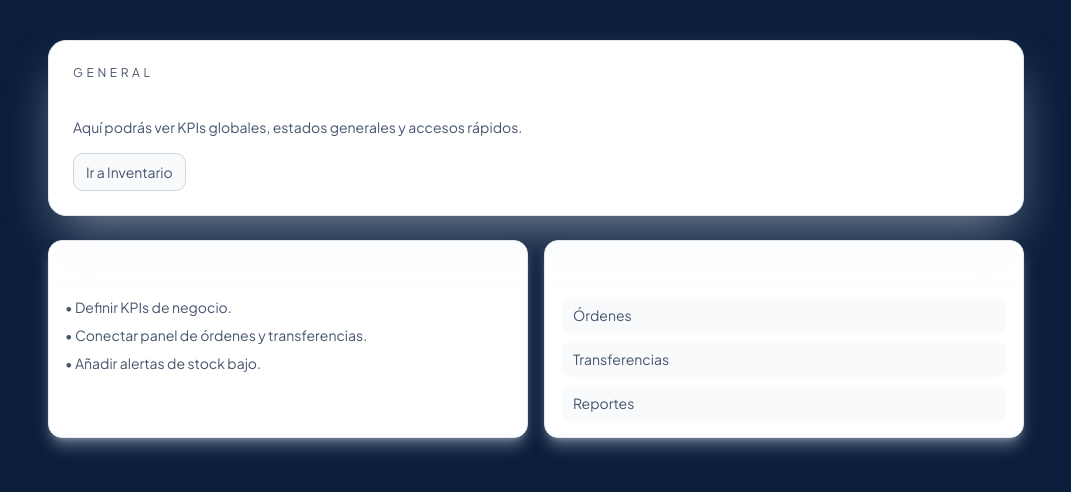
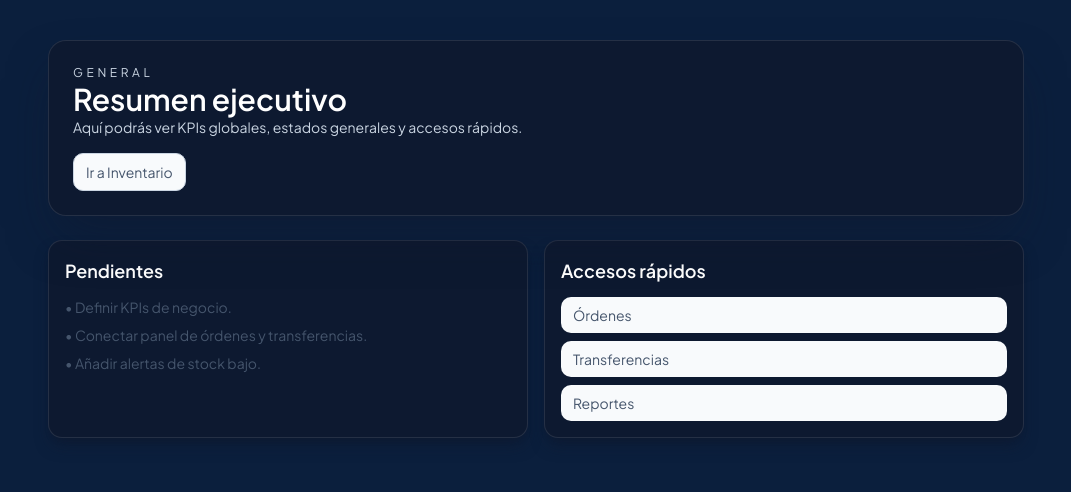
Before and after one commit to Cesarvilla44/SIstema-de-inventario-con-Next, a Next.js app: page /general in a window 1280 px wide. Shown: the top 492 px of the page, without its empty margins (104-1175 px from the left). Built offline with nearby package versions, Linux system fonts and the light colour scheme; no server answers.

Commit message:
fix: invertir patrones de colores en general/page.tsx
- Invertir border/bg/shadow patterns
- Invertir text colors

```diff
--- a/src/app/general/page.tsx
+++ b/src/app/general/page.tsx
@@ -7,10 +7,10 @@ export default function GeneralPage() {
   return (
     <main className="min-h-screen bg-slate-100 text-slate-900 dark:bg-[#0b1f3d] dark:text-slate-50">
       <div className="mx-auto flex max-w-5xl flex-col gap-6 px-6 py-10">
-        <header className="rounded-2xl border p-6 shadow-2xl backdrop-blur border-white/10 bg-slate-900/70 shadow-slate-900/50 dark:border-slate-200 dark:bg-white dark:shadow-slate-200/50">
-          <p className="text-xs uppercase tracking-[0.3em] text-slate-300 dark:text-slate-600">General</p>
+        <header className="rounded-2xl border p-6 shadow-2xl backdrop-blur border-slate-200 bg-white shadow-slate-200/50 dark:border-white/10 dark:bg-slate-900/70 dark:shadow-slate-900/50">
+          <p className="text-xs uppercase tracking-[0.3em] text-slate-600 dark:text-slate-300">General</p>
           <h1 className="text-3xl font-semibold text-slate-900 dark:text-white">Resumen ejecutivo</h1>
-          <p className="text-sm text-slate-300 dark:text-slate-600">
+          <p className="text-sm text-slate-600 dark:text-slate-300">
             Aquí podrás ver KPIs globales, estados generales y accesos rápidos.
           </p>
           <div className="mt-4 flex flex-wrap gap-3 text-sm text-slate-200 dark:text-slate-600">
@@ -24,7 +24,7 @@ export default function GeneralPage() {
         </header>
 
         <section className="grid gap-4 md:grid-cols-2">
-          <div className="rounded-xl border p-4 shadow-lg border-white/10 bg-slate-900/70 shadow-slate-900/40 dark:border-slate-200 dark:bg-white dark:shadow-slate-200/40">
+          <div className="rounded-xl border p-4 shadow-lg border-slate-200 bg-white shadow-slate-200/50 dark:border-white/10 dark:bg-slate-900/70 dark:shadow-slate-900/50">
             <h2 className="text-lg font-semibold text-slate-900 dark:text-white">Pendientes</h2>
             <ul className="mt-3 space-y-2 text-sm text-slate-200 dark:text-slate-600">
               <li>• Definir KPIs de negocio.</li>
@@ -32,7 +32,7 @@ export default function GeneralPage() {
               <li>• Añadir alertas de stock bajo.</li>
             </ul>
           </div>
-          <div className="rounded-xl border p-4 shadow-lg border-white/10 bg-slate-900/70 shadow-slate-900/40 dark:border-slate-200 dark:bg-white dark:shadow-slate-200/40">
+          <div className="rounded-xl border p-4 shadow-lg border-slate-200 bg-white shadow-slate-200/50 dark:border-white/10 dark:bg-slate-900/70 dark:shadow-slate-900/50">
             <h2 className="text-lg font-semibold text-slate-900 dark:text-white">Accesos rápidos</h2>
             <div className="mt-3 grid gap-2 text-sm text-slate-200 dark:text-slate-600">
               <Link className="rounded-lg px-3 py-2 bg-white/10 hover:bg-white/15 dark:bg-slate-50 dark:hover:bg-slate-100" href="/ordenes">
```
